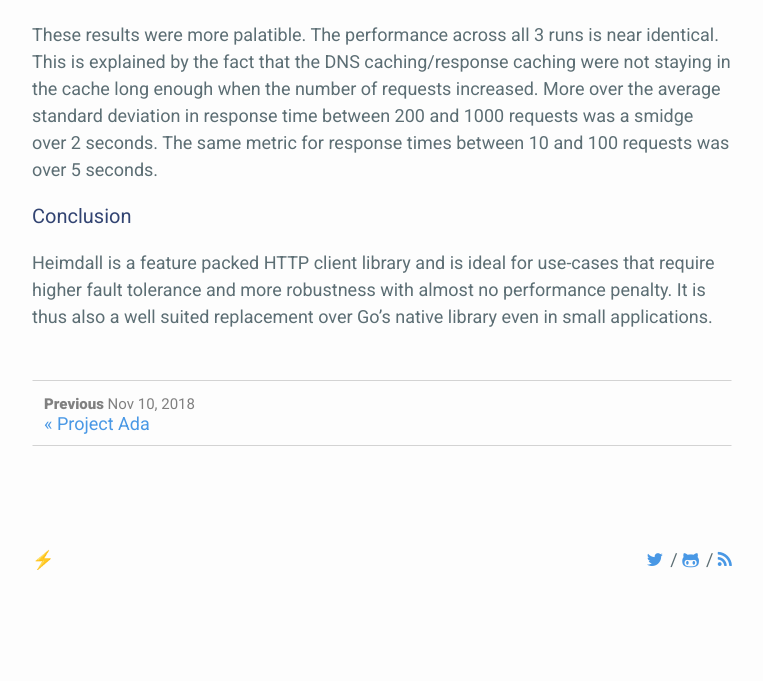
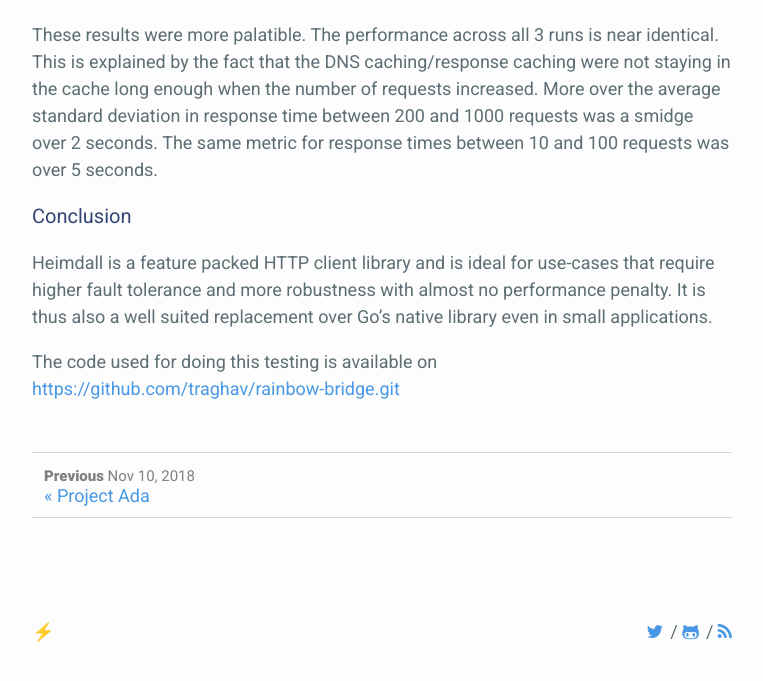
Before and after one commit to traghav/traghav.github.io, a Jekyll site: the page built from _posts/2019-12-16-rainbowbridge.md, in a window 1280 px wide and 900 px high, scrolled down 3681 px, cut to the strip 155-836 px from the top of the window. Shown: the whole strip, without its empty margins (258-1021 px from the left). Built offline with Jekyll 4.4.1, drawn with Linux system fonts in a browser that asks for light colours; nearby versions of some CDN libraries; some of the changed text lies outside the part shown.

Commit message:
Rainbow bridge renamed

```diff
--- a/_posts/2019-12-16-rainbowroad.md
+++ b/_posts/2019-12-16-rainbowbridge.md
@@ -1,9 +1,9 @@
 ---
-title: Rainbow Road 🌈
+title: Rainbow Bridge 🌈
 date: 2019-12-16 00:00:00 +0000
 layout: post
 description: Analysing Heimdall — Gojek's HTTP Go Client
-permalink: "/rainbow-road"
+permalink: "/rainbow-bridge"
 undefined: ''
 twitter_text: ''
 
@@ -100,3 +100,5 @@
 ### Conclusion
 
 Heimdall is a feature packed HTTP client library and is ideal for use-cases that require higher fault tolerance and more robustness with almost no performance penalty. It is thus also a well suited replacement over Go's native library even in small applications.
+
+The code used for doing this testing is available on [https://github.com/traghav/rainbow-bridge.git](https://github.com/traghav/rainbow-bridge.git)
```
